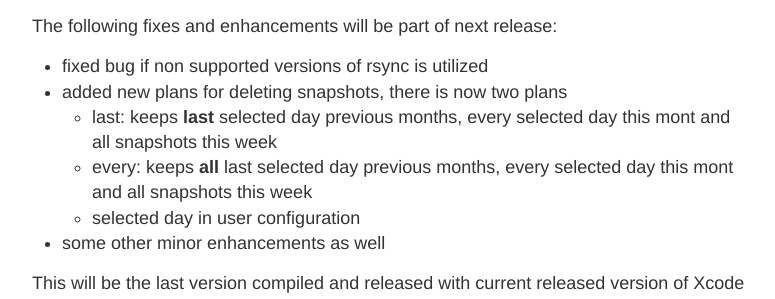
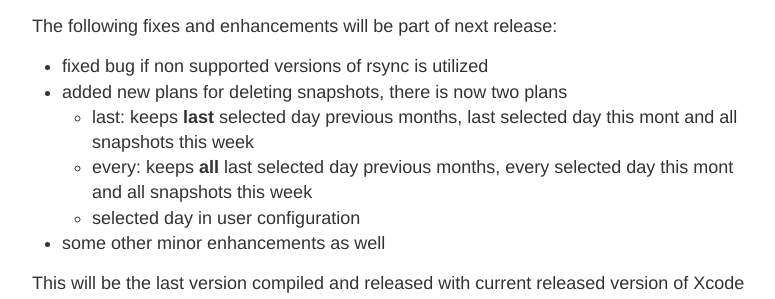
Before and after one commit to d2s/Documentation, a Jekyll site: the page built from _posts/2018-04-10-Changelog.md, in a window 1280 px wide and 900 px high, scrolled down 371 px. Shown: the part 153-452 px from the top of the window, without its empty margins (248-1023 px from the left). Built offline with Jekyll 4.4.1, drawn with Linux system fonts in a browser that asks for light colours.

Commit message:
Update 2018-04-10-Changelog.md

```diff
--- a/_posts/2018-04-10-Changelog.md
+++ b/_posts/2018-04-10-Changelog.md
@@ -15,7 +15,7 @@ The following fixes and enhancements will be part of next release:
 
 - fixed bug if non supported versions of rsync is utilized
 - added new plans for deleting snapshots, there is now two plans
-	- last: keeps **last** selected day previous months, every selected day this mont and all snapshots this week
+	- last: keeps **last** selected day previous months, last selected day this mont and all snapshots this week
 	- every: keeps **all** last selected day previous months, every selected day this mont and all snapshots this week
 	- selected day in user configuration
 - some other minor enhancements as well
```
